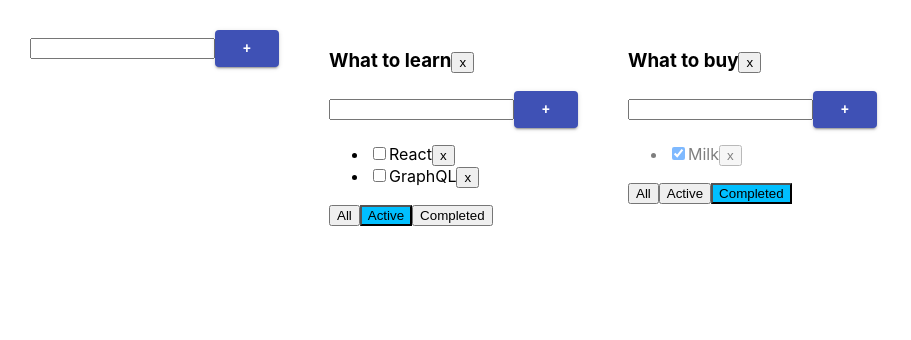
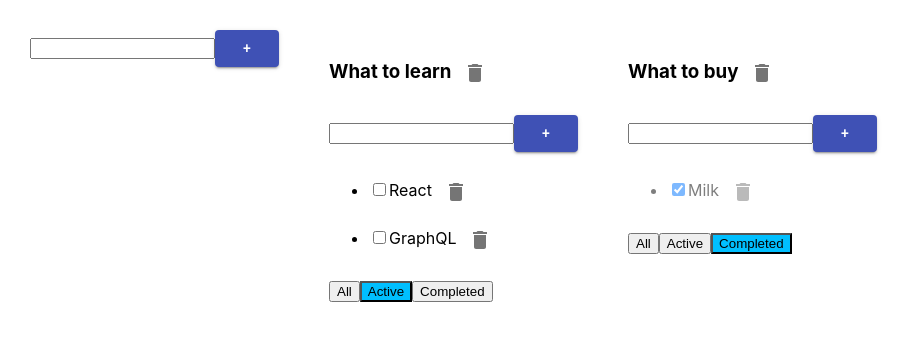
Before and after one commit to SharpDevOps10/TodoList, a React (Create React App) app: page / in a window 1280 px wide. Shown: the top 340 px of the page, without its empty margins (0-911 px from the left). Built offline with nearby package versions, Linux system fonts and the light colour scheme.

Commit message:
Change `remove button` into `trash button`

```diff
--- a/package.json
+++ b/package.json
@@ -5,6 +5,8 @@
   "private": true,
   "dependencies": {
     "@material-ui/core": "^4.12.4",
+    "@material-ui/icons": "^4.11.3",
+    "@mui/icons-material": "^5.14.1",
     "@testing-library/jest-dom": "^5.14.1",
     "@testing-library/react": "^13.0.0",
     "@testing-library/user-event": "^13.2.1",
--- a/src/ToDoList.tsx
+++ b/src/ToDoList.tsx
@@ -2,6 +2,8 @@ import React, {ChangeEvent} from "react";
 import {FilterValuesTypes} from "./App";
 import {AddItemForm} from "./AddItemForm";
 import {EditableSpan} from "./EditableSpan";
+import {IconButton} from "@material-ui/core";
+import {Delete} from "@material-ui/icons";
 
 export type TaskType = {
   id: string,
@@ -41,7 +43,9 @@ export function Todolist(props: PropsType) {
 
   return <div>
     <h3><EditableSpan title={props.title} onChange={changeTodoListTitle}></EditableSpan>
-      <button onClick={removeTodoListHandler}>x</button>
+      <IconButton onClick={removeTodoListHandler}>
+        <Delete />
+      </IconButton>
     </h3>
     <AddItemForm addItem={addTask}></AddItemForm>
     <ul>
@@ -61,7 +65,9 @@ export function Todolist(props: PropsType) {
                    onChange={onChangeStatusHandler}
                    checked={param.isDone}/>
             <EditableSpan title={param.title} onChange={onChangeTitleHandler}/>
-            <button onClick={onRemoveHandler}>x</button>
+            <IconButton onClick={removeTodoListHandler}>
+              <Delete />
+            </IconButton>
           </li>
         })
       }
```
Also changed, not shown: 1 other file (tests, documents, lock files or other folders).
